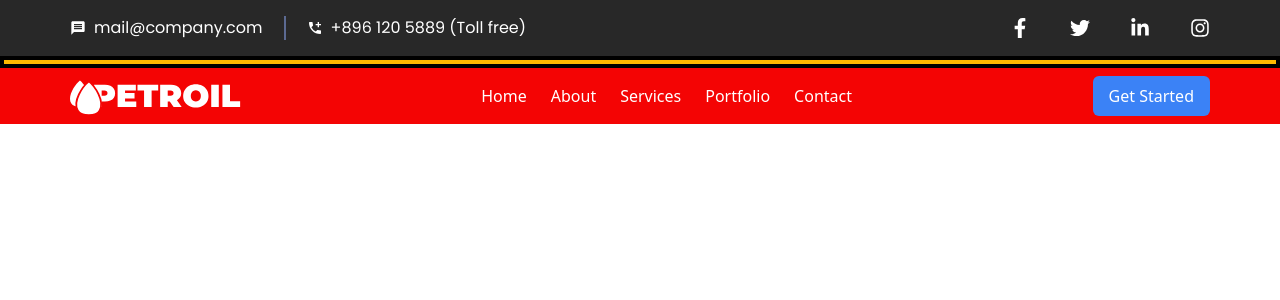
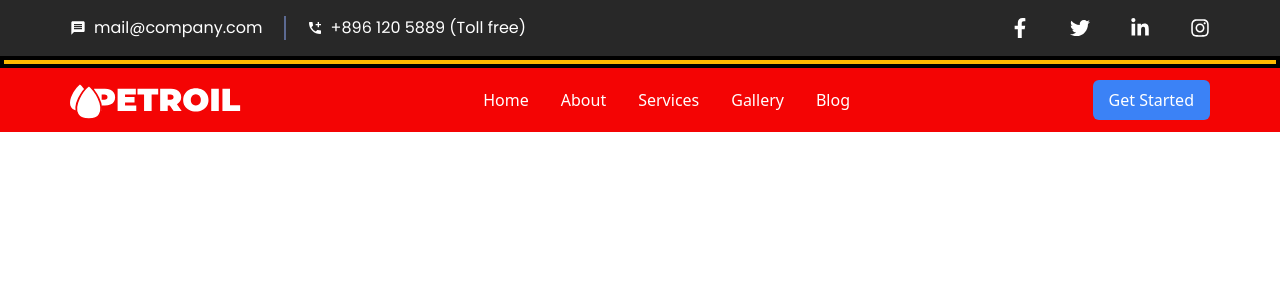
Before and after one commit to mahmudashif/Petroil, a React (Vite) app: page / in a window 1280 px wide. Shown: the top 300 px of the page. Built offline with nearby package versions, Linux system fonts and the light colour scheme.

Commit message:
feat: nav item

```diff
--- a/src/Components/Layout/Navbar.jsx
+++ b/src/Components/Layout/Navbar.jsx
@@ -5,19 +5,19 @@ const navItems = [
   { item: "Home", path: "/" },
   { item: "About", path: "/about" },
   { item: "Services", path: "/services" },
-  { item: "Portfolio", path: "/portfolio" },
-  { item: "Contact", path: "/contact" },
+  { item: "Gallery", path: "/gallery" },
+  { item: "Blog", path: "/blog" },
 ];
 
 const Navbar = () => {
   return (
     <div className="bg-navbarColor">
-      <div className="max-w-max-width mx-auto py-2 flex justify-between items-center">
+      <div className="max-w-max-width mx-auto py-3 flex justify-between items-center">
         <div>
           <img src={logo} alt="Logo" className="h-10" />
         </div>
         <nav>
-          <ul className="flex space-x-6">
+          <ul className="flex space-x-8">
             {navItems.map((nav, index) => (
               <li key={index}>
                 <a href={nav.path} className="text-white hover:text-gray-300">
```
